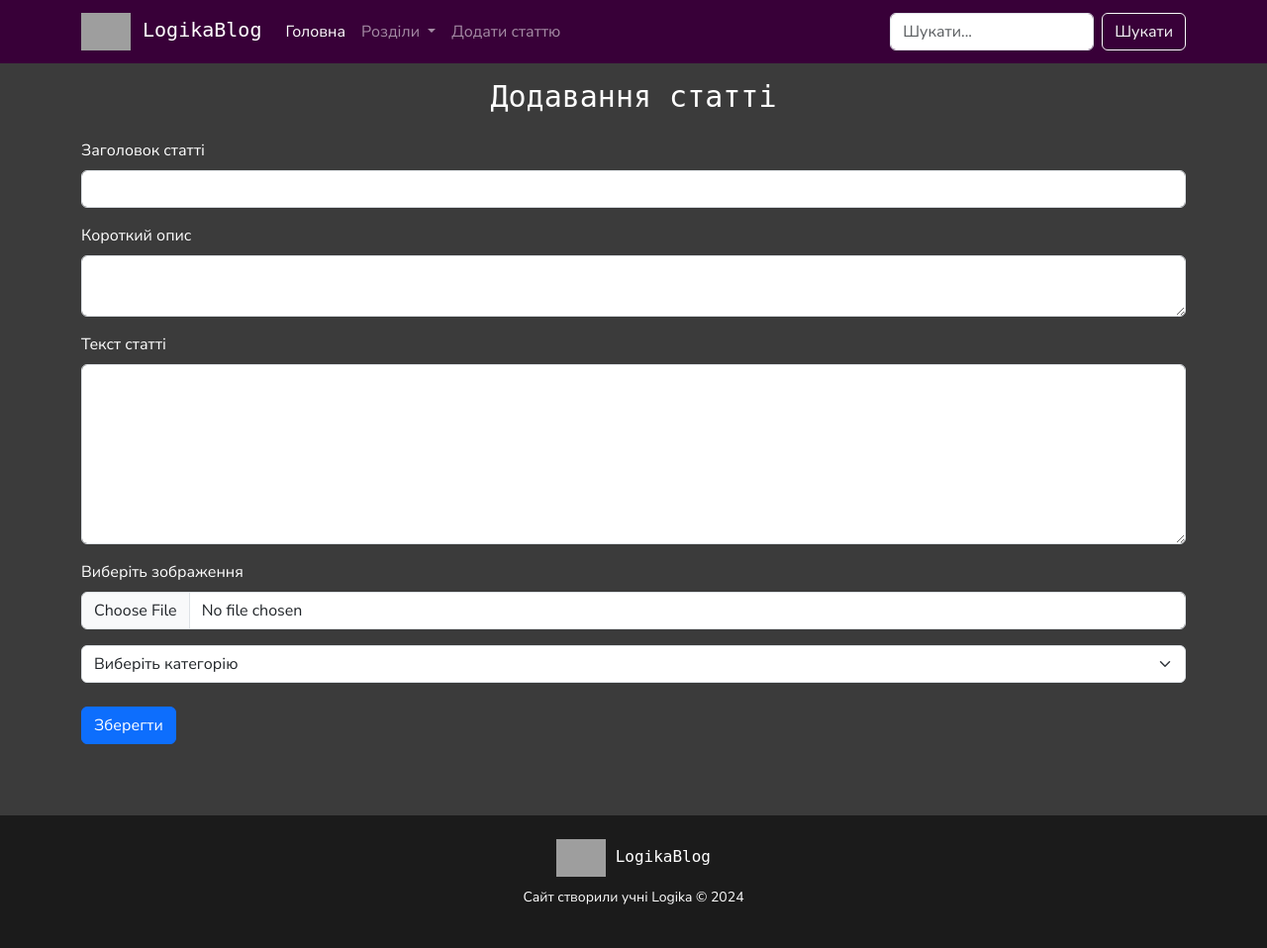
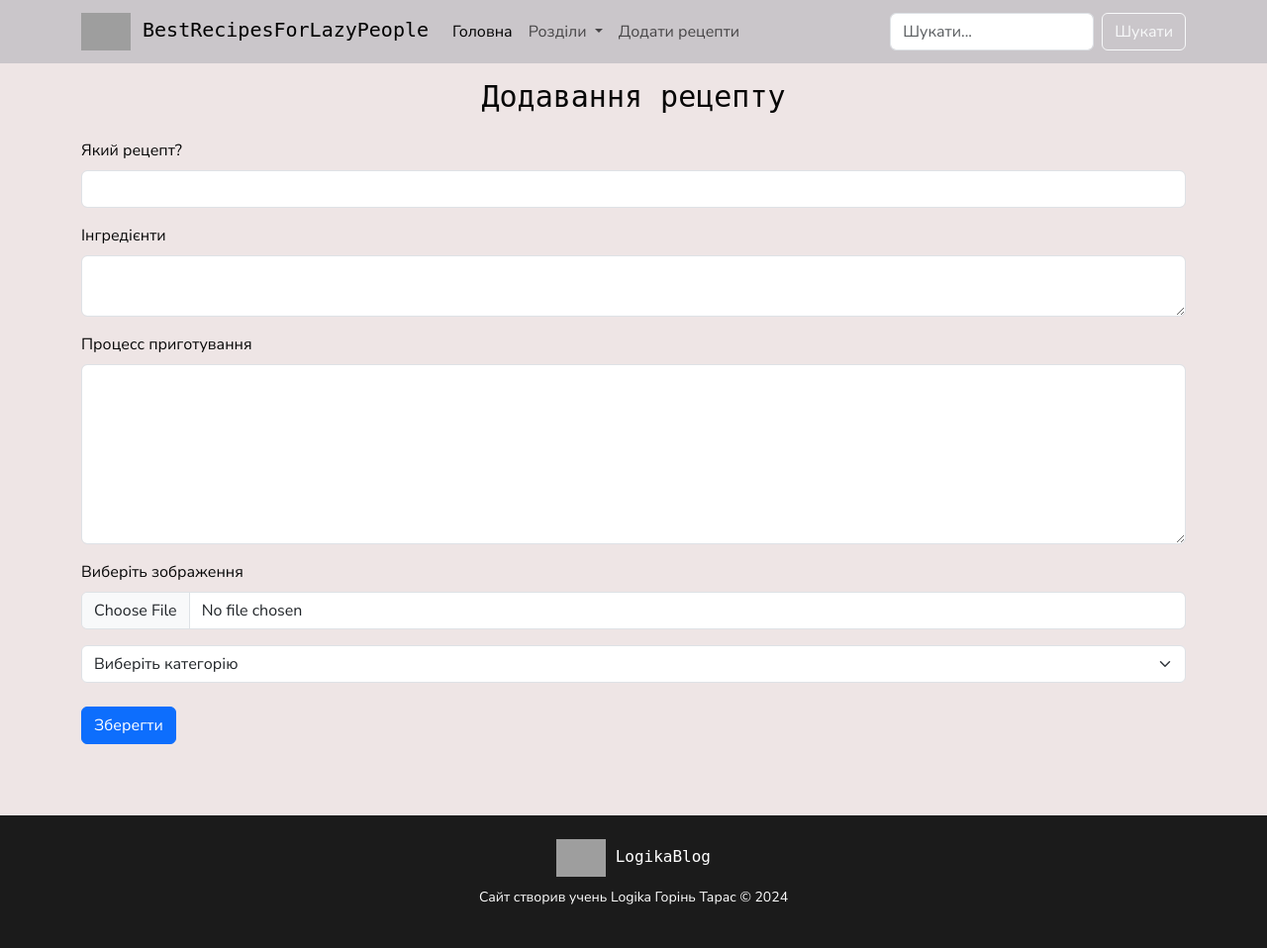
Before and after one commit to TochnoNeTaras/RecipeCite, a Flask app: page /articles/new in a window 1280 px wide. Shown: the whole page at 99% size. Run offline with Flask 3, Linux system fonts and the light colour scheme; data comes from the database, SQL or seed files in the repository; both versions use the stored data as it was after the commit; some web fonts are replaced; grey boxes are pictures that could not be loaded.

Commit message:
Add files via upload

```diff
--- a/static/style.css
+++ b/static/style.css
@@ -1,7 +1,7 @@
 body {
-    background: rgb(59, 59, 59);
+    background: rgb(238, 229, 229);
     /* колір Фону */
-    color: white;
+    color: rgb(7, 7, 7);
     /*колір тексту */
      font-family: "Nunito Sans", sans-serif;
 }
--- a/templates/base.html
+++ b/templates/base.html
@@ -21,11 +21,11 @@
     <!-- Тіло: увесь вміст сторінки -->
     <header class="py-3">
         <!-- Шапка сайту: назва, логотип, навігація -->
-        <nav data-bs-theme="dark" class="navbar navbar-expand-lg fixed-top" style="background: rgb(56, 0, 56);">
+        <nav data-bs-theme="light" class="navbar navbar-expand-lg fixed-top" style="background: rgb(202, 198, 202);">
             <div class="container">
                 <a class="navbar-brand" href="#">
                     <img src="{{ url_for('static', filename='img/logo.png') }}" width="50"  alt="">
-                    LogikaBlog</a>
+                    BestRecipesForLazyPeople</a>
                 <button class="navbar-toggler" type="button" data-bs-toggle="collapse"
                     data-bs-target="#navbarSupportedContent" aria-controls="navbarSupportedContent"
                     aria-expanded="false" aria-label="Toggle navigation">
@@ -50,7 +50,7 @@
                             </ul>
                         </li>
                         <li class="nav-item">
-                            <a class="nav-link " aria-current="page" href="{{url_for('new_article')}}">Додати статтю</a>
+                            <a class="nav-link " aria-current="page" href="{{url_for('new_article')}}">Додати рецепти</a>
                         </li>
                     </ul>
                     <form action="{{url_for('search_page')}}" class="d-flex" role="search" data-bs-theme="light" method="get">
@@ -73,7 +73,7 @@
                 <img src="{{ url_for('static', filename='img/logo.png') }}" width="50"  alt="">
                 LogikaBlog</a>
              <p class="mt-2"><small>
-                Сайт створили учні Logika &copy; 2024
+                Сайт створив учень Logika Горінь Тарас &copy; 2024
             </small></p>
 
         </div>
--- a/templates/new_article.html
+++ b/templates/new_article.html
@@ -7,19 +7,19 @@
 {% block content %}
 
 <main class="container my-5 ">
-  <h1 class="my-4">Додавання статті </h1>
+  <h1 class="my-4">Додавання рецепту </h1>
 
   <form action="" method="post" enctype="multipart/form-data">
     <div class="mb-3">
-        <label for="exampleFormControlInput1" class="form-label">Заголовок статті</label>
+        <label for="exampleFormControlInput1" class="form-label">Який рецепт?</label>
         <input required name="title" type="text" class="form-control" id="exampleFormControlInput1" placeholder="">
       </div>
       <div class="mb-3">
-        <label for="exampleFormControlTextarea1" class="form-label">Короткий опис</label>
+        <label for="exampleFormControlTextarea1" class="form-label">Інгредієнти</label>
         <textarea required name="description"  class="form-control" id="exampleFormControlTextarea1" rows="2"></textarea>
       </div>
           <div class="mb-3">
-        <label for="exampleFormControlTextarea1" class="form-label">Текст статті</label>
+        <label for="exampleFormControlTextarea1" class="form-label">Процесс приготування</label>
         <textarea required name="text"  class="form-control" id="exampleFormControlTextarea1" rows="7"></textarea>
       </div>
 
```
Also changed, not shown: templates/index.html (+1 -22 lines), blog.db, static/img/LazySushu.jpg (added), static/img/Lazyhlib.jpg (added), static/img/Mlyn.jpg (added), static/img/Sharlot.jpg (added), static/img/Tortik.jpg (added), static/img/Zesar.jpg (added), static/img/Zulien.jpg (added), static/img/holub.jpg (added), static/img/lid.jpg (added), static/img/завантаження (4).jpg (added).
